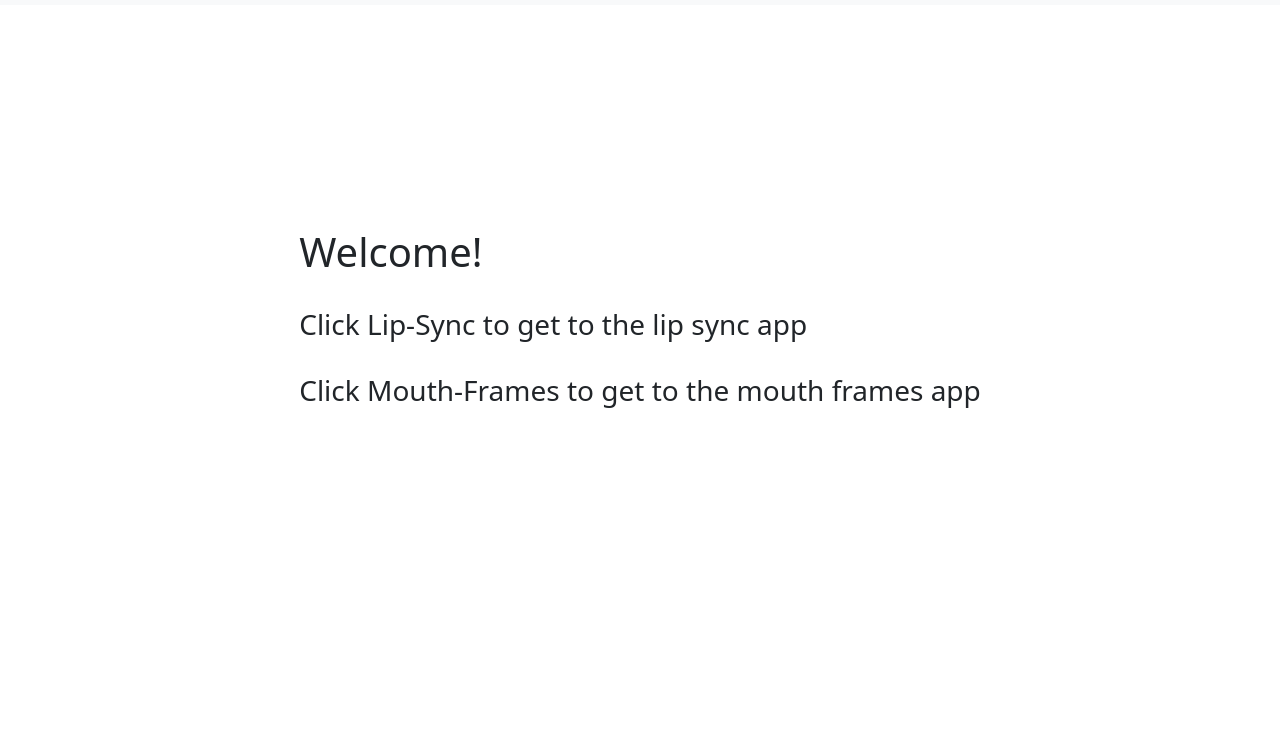
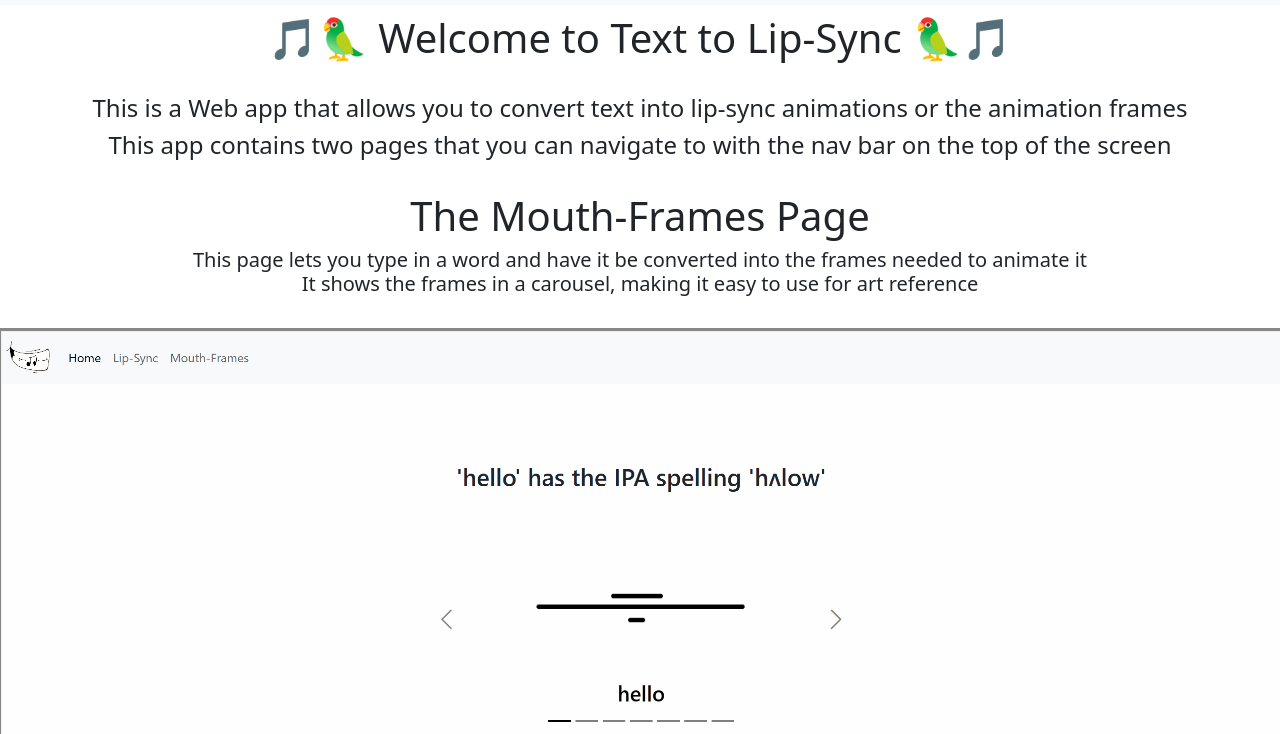
Before and after one commit to soc6/mouthAnimationAppFYP, a website with bundled scripts: page fypBasicApp.html in a window 1280 px wide. Shown: the part 66-800 px from the top of the page. Built offline with nearby package versions, Linux system fonts and the light colour scheme; no server answers.

Commit message:
Finished home page

```diff
--- a/fypBasicApp.html
+++ b/fypBasicApp.html
@@ -69,6 +69,13 @@
           height: 80vh;            /* Full viewport height */
         }
 
+        #homePage {
+          display: flex;
+          justify-content: center;  /* Centers content horizontally */
+          align-items: center;      /* Centers content vertically */
+          height: 80vh;            /* Full viewport height */
+          text-align: center;
+        }
 
       </style>
     <body>
@@ -102,9 +109,41 @@
 
       <!-- Home Page -->
       <div id="homePage" style="display: block;">
-        <h1>Welcome!</h1><br>
-        <h3>Click Lip-Sync to get to the lip sync app</h3><br>
-        <h3>Click Mouth-Frames to get to the mouth frames app</h3><br>
+        <h1>🎵🦜 Welcome to Text to Lip-Sync 🦜🎵</h1><br>
+        <h4>This is a Web app that allows you to convert text into lip-sync animations or the animation frames</h4>
+        <h4>This app contains two pages that you can navigate to with the nav bar on the top of the screen</h4>
+        <br>
+
+        <h1>The Mouth-Frames Page</h1>
+        <h5>This page lets you type in a word and have it be converted into the frames needed to animate it<br>It shows the frames in a carousel, making it easy to use for art reference</h5><br>
+        <img src="gifs/mouthFrameBasicUse.gif" alt="Lip-sync animation" style="border: 3px solid #878787;"><br>
+
+        <br>
+        <br>
+        <br>
+
+        <h1>The Lip-Sync Page</h1><br>
+        <h5>This page lets you type or record text that will be converted into a lip-sync animation</h5>
+        <img src="gifs/lipSyncBasicUse.gif" alt="Lip-sync animation" style="border: 3px solid #878787;"><br>
+        <br>
+        <br>
+        <h5>You can select the gear icon to change the settings of the mouth animation</h5>
+        <img src="gifs/lipSyncSettings.gif" alt="Lip-sync animation" style="border: 3px solid #878787;"><br>
+        <br>
+        <br>
+        <h5>You can select the microphone icon to record text with your voice</h5>
+        <img src="gifs/lipSyncMicrophone.gif" alt="Lip-sync animation" style="border: 3px solid #878787;"><br>
+        <br>
+        <br>
+        <h5>You can click the words in the word display to get the mouth to speak that word</h5>
+        <img src="gifs/lipSyncWordDisplay.gif" alt="Lip-sync animation" style="border: 3px solid #878787;"><br>
+        <br>
+        <br>
+        <h5>You can download animations after they've fulled played through by clicking the download icon</h5>
+        <img src="gifs/lipSyncWordDownload.gif" alt="Lip-sync animation" style="border: 3px solid #878787;"><br>
+
+        <!-- adds some empty space at the end of the page -->
+        <br><br><br><br><br><br><br><br><br><br><br>
       </div>
       <!-- End of Home Page-->
 
```
Also changed, not shown: public/gifs/lipSyncBasicUse.gif (added), public/gifs/lipSyncMicrophone.gif (added), public/gifs/lipSyncSettings.gif (added), public/gifs/lipSyncWordDisplay.gif (added), public/gifs/lipSyncWordDownload.gif (added), public/gifs/mouthFrameBasicUse.gif (added).
